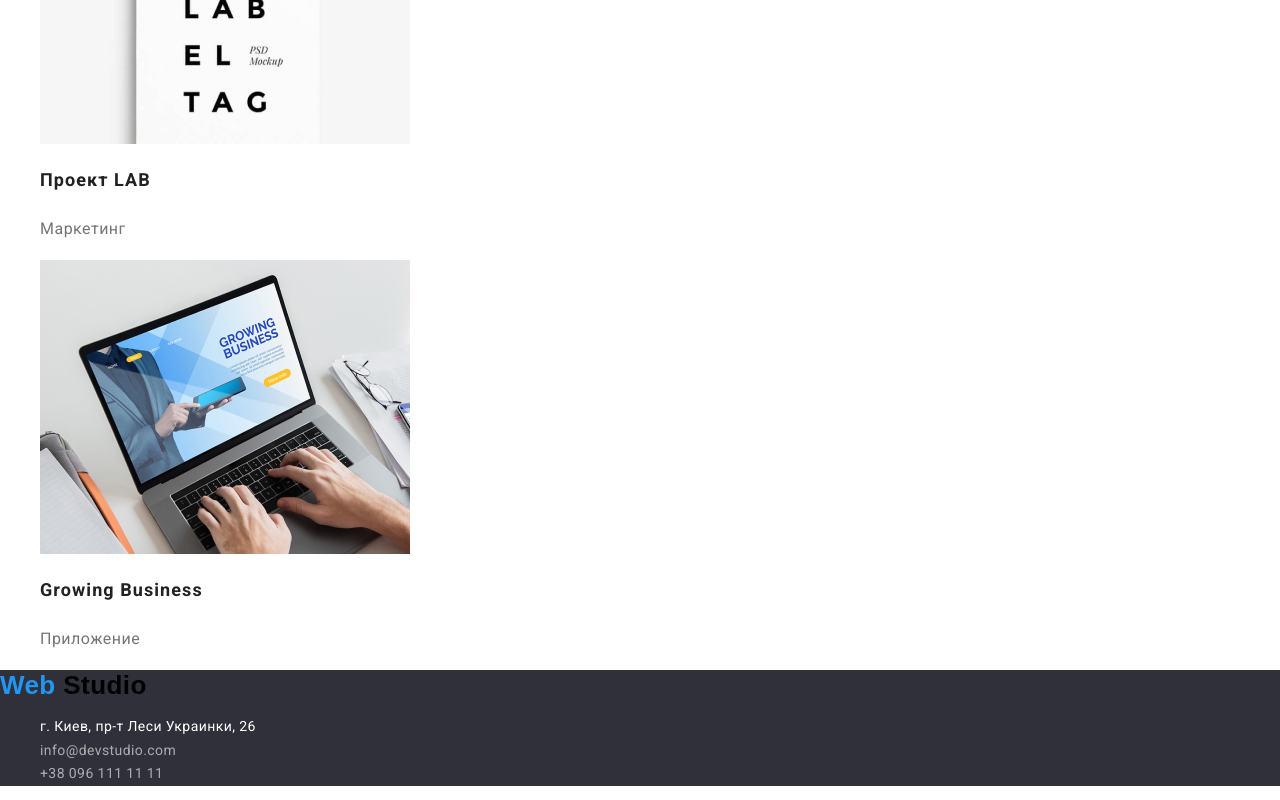
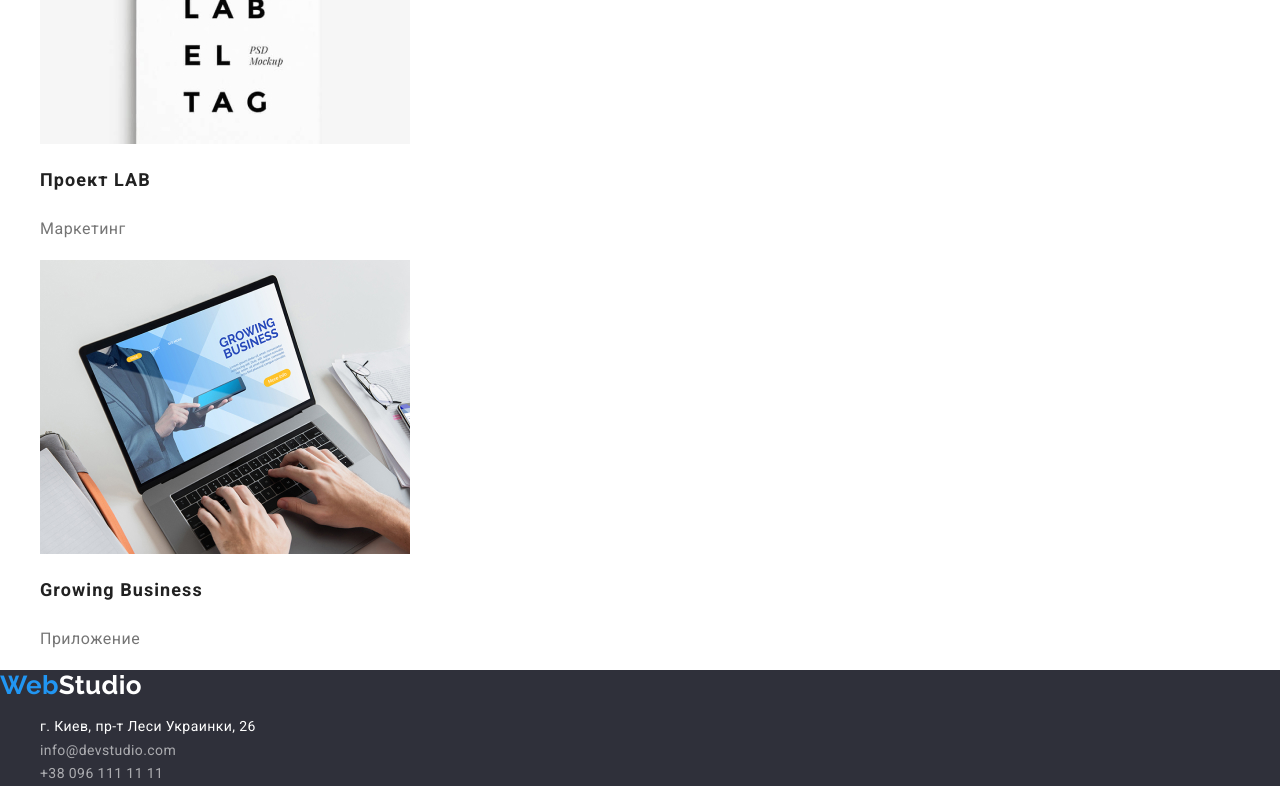
Before and after one commit to alinabihdan/goit-markup-hw-02, a plain HTML site: page portfolio.html in a window 1280 px wide. Shown: the part 3351-4151 px from the top of the page. Drawn offline with nearby package versions, Linux system fonts and the light colour scheme.

Commit message:
не забывай про вторую страницу
добавлен шрифт на страницу портфолио

```diff
--- a/portfolio.html
+++ b/portfolio.html
@@ -4,7 +4,7 @@
     <meta charset="UTF-8">
     <link rel="stylesheet" href="https://cdnjs.cloudflare.com/ajax/libs/modern-normalize/1.0.0/modern-normalize.min.css" integrity="sha512-ISS7cAi1PEhQ8jnbJpJZMd29NlhNj4AWYyLOSp2CE/CsHxTCu+r+t0D2yoJudVrd0/8fTVPUVDzY5Tvli75u/g==" crossorigin="anonymous" />
     <link rel="preconnect" href="https://fonts.gstatic.com">
-    <link href="https://fonts.googleapis.com/css2?family=Roboto:wght@400;500;700;900&display=swap" rel="stylesheet">
+    <link href="https://fonts.googleapis.com/css2?family=Raleway:wght@700&family=Roboto:wght@400;500;700;900&display=swap" rel="stylesheet">
     <link rel="stylesheet" href="./css/style.css">
     <meta name="viewport" content="width=device-width, initial-scale=1">
     <title>Web Studio</title>
@@ -14,8 +14,7 @@
         <div class="container">
             <nav class="nav">
                 <a href="./index.html" class="logo">
-                    <span class="web">Web</span>
-                    <span class="studio">Studio</span>
+                    <span class="web">Web</span><span class="studio">Studio</span>
                 </a>
                 <ul class="nav-list">
                     <li class="nav-item">
@@ -151,8 +150,7 @@
     <footer class="footer">
         <div class="container">
             <a href="./index.html" class="logo logo-bottom">
-                <span class="web">Web</span>
-                <span class="studio">Studio</span>
+                <span class="web">Web</span><span class="footer-studio">Studio</span>
             </a>
             <address>
                 <ul class="adress-list">
```
